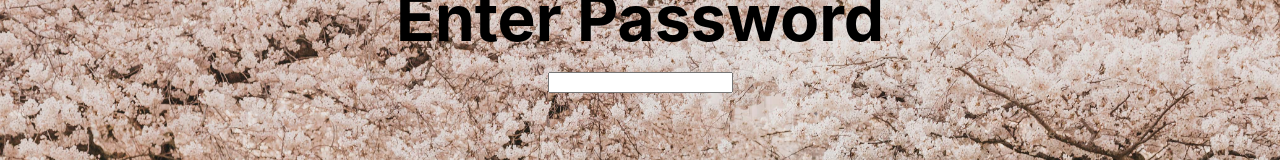
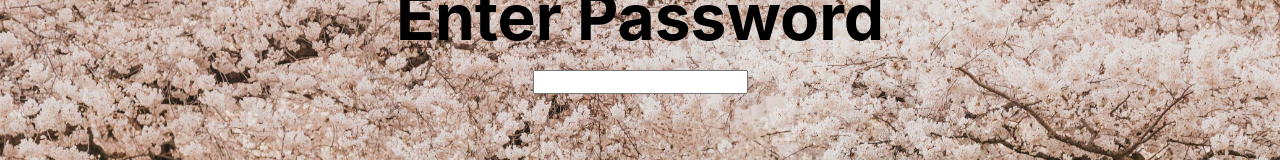
Before and after one commit to basheim/wedding-website, a Next.js app: page / in a window 1280 px wide. Shown: the part 283-443 px from the top of the page. Built offline with nearby package versions, Linux system fonts and the light colour scheme.

Commit message:
fix(): ios is stupid

```diff
--- a/styles/globals.css
+++ b/styles/globals.css
@@ -14,6 +14,10 @@ a {
 
 * {
   box-sizing: border-box;
+}
+
+input, select, textarea {
+  font-size: 16px;
 }
 
 .countdown-container {
```
